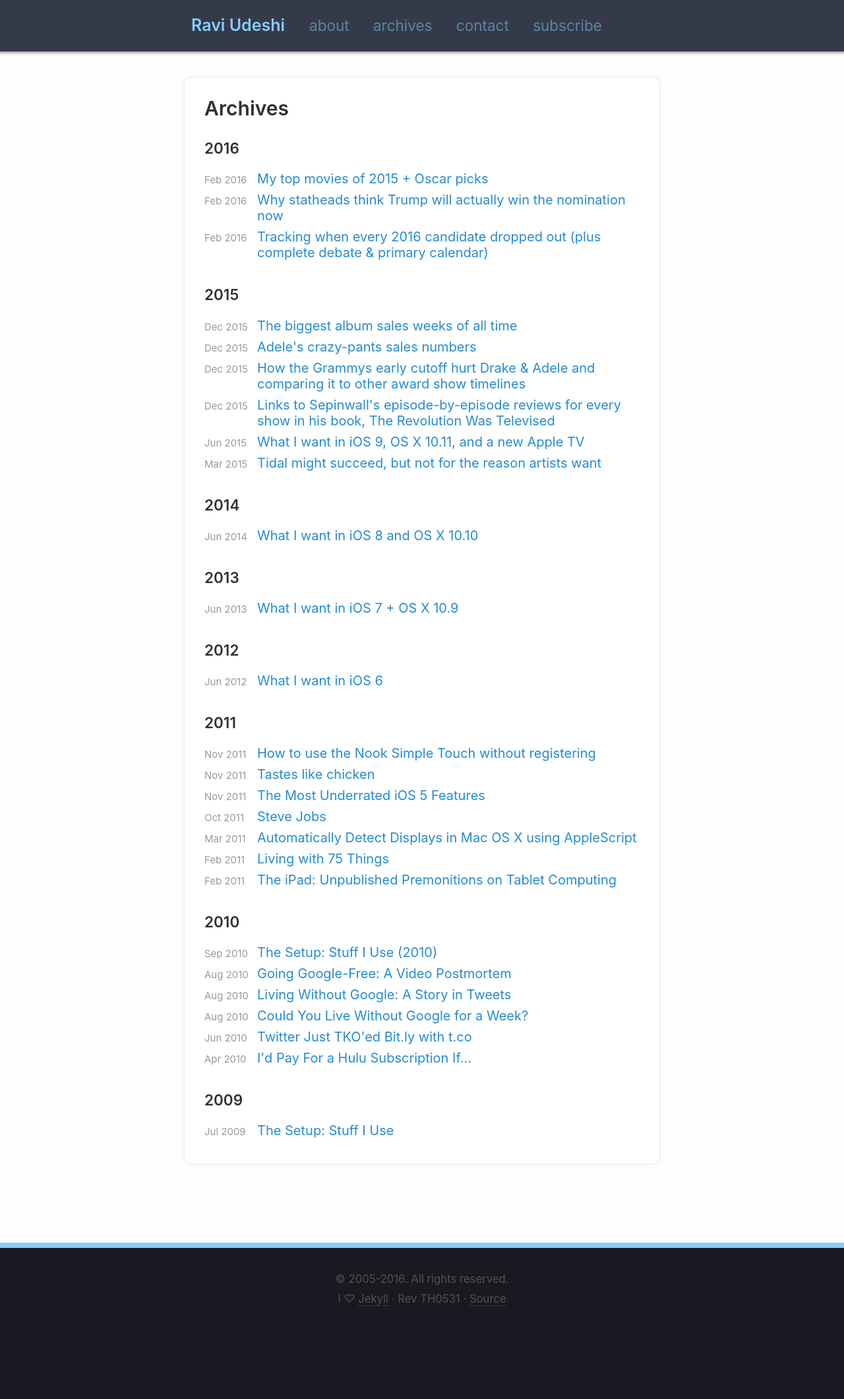
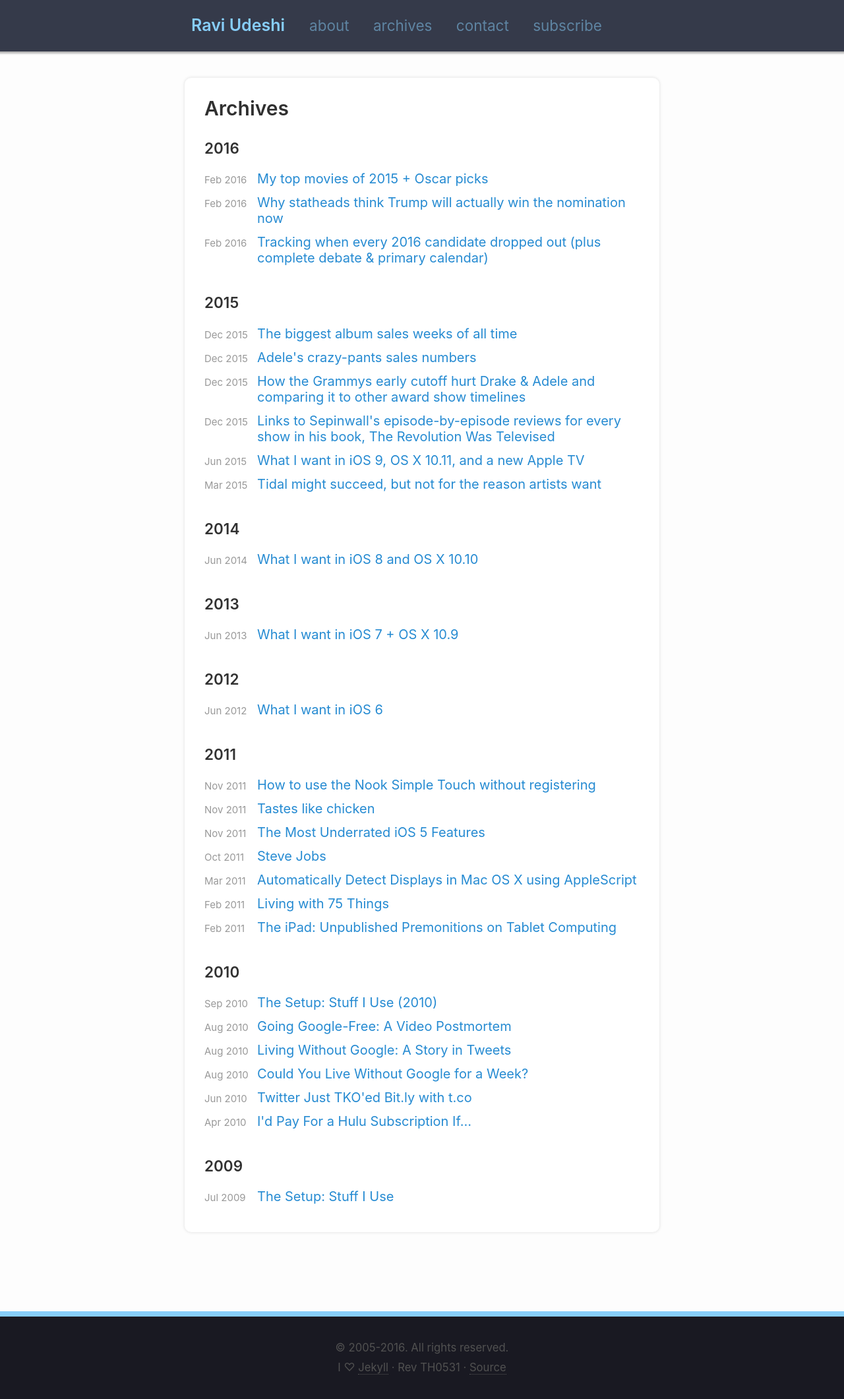
Before and after one commit to rkudeshi/rkudeshi.github.io, a Jekyll site: the page built from 2-archives.md, in a window 1280 px wide. Shown: the whole page at 66% size. Built offline with Jekyll 4.4.1, drawn with Linux system fonts in a browser that asks for light colours; before the commit the page ends 2017 px from its top, so only the background shows below that.

Commit message:
Increase spacing between archives list

```diff
--- a/_sass/_RAVI.scss
+++ b/_sass/_RAVI.scss
@@ -280,7 +280,7 @@ hr {
 // Archives - list of posts
 
 .archives-list {
-    padding-bottom: 0.4rem;
+    padding-bottom: 0.6rem;
     line-height: 1.2;
     display: table;
 }
```
